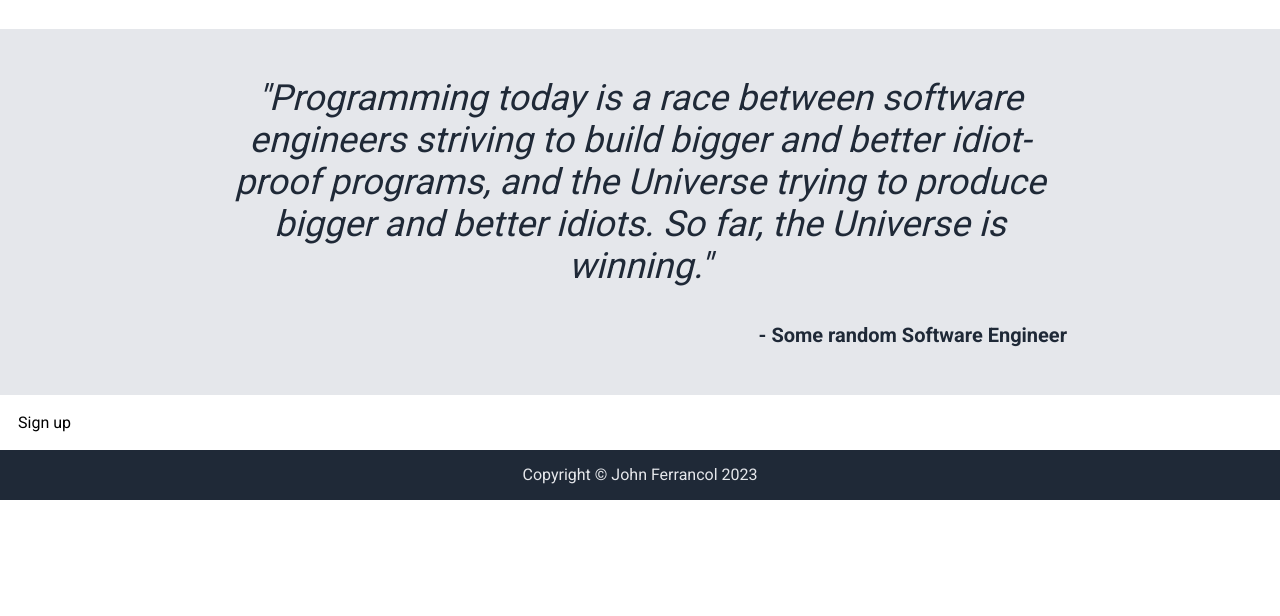
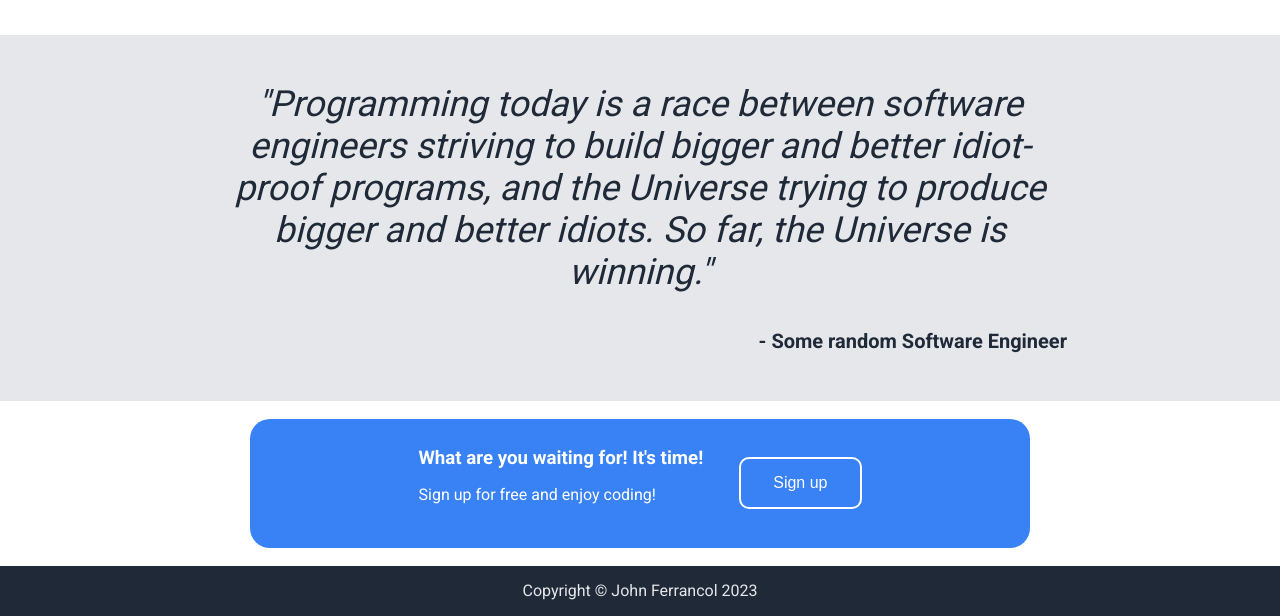
Before and after one commit to JohnFerrancol/odin-landing-page, a plain HTML site: page index.html in a window 1280 px wide. Shown: the part 902-1518 px from the top of the page. Before the commit the page ends 1402 px from the top, so only its background shows below. Drawn offline with Linux system fonts and the light colour scheme.

Commit message:
Complete sign up section

```diff
--- a/index.html
+++ b/index.html
@@ -66,7 +66,15 @@
                 </div>
             </div>
             <div class="signup">
-                Sign up
+                <div class="signup-container">
+                    <div class="signup-text">
+                        <h3 class="signup-header">What are you waiting for! It's time!</h3>
+                        <p>Sign up for free and enjoy coding!</p>
+                    </div>
+                    <div>
+                        <button class="signup-button">Sign up</button>
+                    </div>
+                </div>
             </div>
         </main>
 
--- a/style.css
+++ b/style.css
@@ -48,20 +48,11 @@ nav ul {
     color: #e5e7eb;
 }
 
-
 main {
     flex: 1;
     display: flex;
     flex-direction: column;
 }
-
-/* main div {
-    flex: 1;
-    display: flex;
-    justify-content: center;
-    align-items: center;
-}
-*/
 
 main div {
     padding: 18px;
@@ -98,7 +89,7 @@ main div {
     border-radius: 10px;
     font-size: 16px;
     padding: 15px 32px;
-    border: none;
+    border: 2px white solid;
 }
 
 .courses {
@@ -131,6 +122,12 @@ main div {
     border-radius: 10px;
 }
 
+.course-description {
+    font-size: 18px;
+    color: #1f2937;
+    font-weight: 800;
+}
+
 .quote {
     background-color: #e5e7eb;
     display: flex;
@@ -160,6 +157,28 @@ main div {
     color: #1f2937;
 }
 
+.signup {
+    display: flex;
+    justify-content: center;
+    align-items: center;
+}
+
+.signup-container {
+    background-color: #3882f6;
+    color: white;
+    display: flex;
+    justify-content: center;
+    align-items: center;
+    width: 700px;
+    border-radius: 20px;
+    padding: 10px 40px;
+}
+
+.signup-header {
+    padding: 0;
+    margin: 0;
+}
+
 footer {
     background-color: #1f2937;
     color: #e5e7eb;
```
